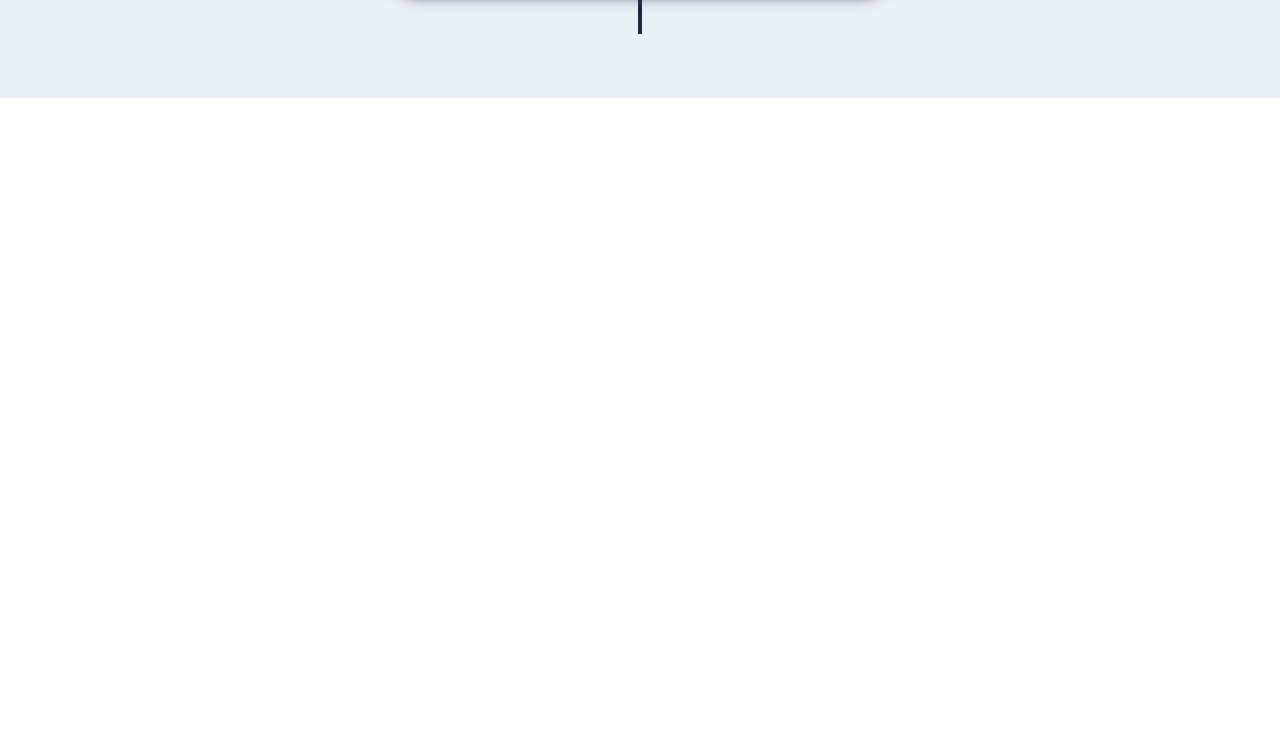
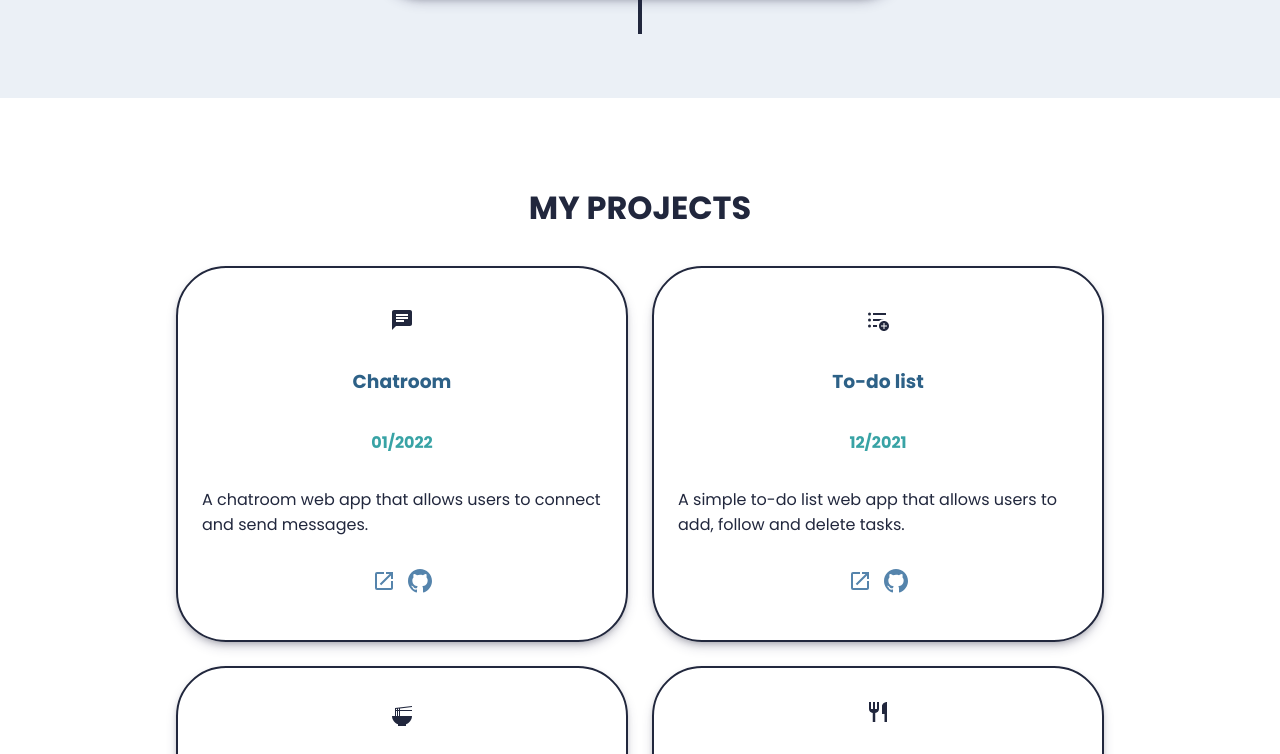
Before and after one commit to evelyne-phich/portfolio, a React (Create React App) app: page / in a window 1280 px wide. Shown: the part 4016-4770 px from the top of the page. Before the commit the page ends 4114 px from the top, so only its background shows below. Built offline with nearby package versions, Linux system fonts and the light colour scheme.

Commit message:
add MyProjects

```diff
--- a/src/components/App/index.tsx
+++ b/src/components/App/index.tsx
@@ -1,6 +1,7 @@
 import { Navbar } from "components/Navbar";
 import { AboutMe } from "components/AboutMe";
 import { MyCareer } from "components/MyCareer";
+import { MyProjects } from "components/MyProjects";
 
 export const App = () => {
   return (
@@ -8,6 +9,7 @@ export const App = () => {
       <Navbar />
       <AboutMe />
       <MyCareer />
+      <MyProjects />
     </>
   );
 };
--- /dev/null
+++ b/src/components/Icons/ChatIcon.tsx
@@ -0,0 +1,11 @@
+export const ChatIcon = () => {
+  return (
+    <svg xmlns="http://www.w3.org/2000/svg" height="24" width="24">
+      <path d="M0 0h24v24H0z" fill="none" />
+      <path
+        d="M20 2H4c-1.1 0-1.99.9-1.99 2L2 22l4-4h14c1.1 0 2-.9 2-2V4c0-1.1-.9-2-2-2zM6 9h12v2H6V9zm8 5H6v-2h8v2zm4-6H6V6h12v2z"
+        fill="#21273d"
+      />
+    </svg>
+  );
+};
--- /dev/null
+++ b/src/components/Icons/GitHubIcon.tsx
@@ -0,0 +1,14 @@
+type Props = {
+  color?: string;
+};
+
+export const GitHubIcon = ({ color = "currentColor" }: Props) => {
+  return (
+    <svg xmlns="http://www.w3.org/2000/svg" width="24" height="24">
+      <path
+        d="M12 0C5.374 0 0 5.373 0 12c0 5.302 3.438 9.8 8.207 11.387.599.111.793-.261.793-.577v-2.234c-3.338.726-4.033-1.416-4.033-1.416-.546-1.387-1.333-1.756-1.333-1.756-1.089-.745.083-.729.083-.729 1.205.084 1.839 1.237 1.839 1.237 1.07 1.834 2.807 1.304 3.492.997.107-.775.418-1.305.762-1.604-2.665-.305-5.467-1.334-5.467-5.931 0-1.311.469-2.381 1.236-3.221-.124-.303-.535-1.524.117-3.176 0 0 1.008-.322 3.301 1.23A11.509 11.509 0 0 1 12 5.803c1.02.005 2.047.138 3.006.404 2.291-1.552 3.297-1.23 3.297-1.23.653 1.653.242 2.874.118 3.176.77.84 1.235 1.911 1.235 3.221 0 4.609-2.807 5.624-5.479 5.921.43.372.823 1.102.823 2.222v3.293c0 .319.192.694.801.576C20.566 21.797 24 17.3 24 12c0-6.627-5.373-12-12-12z"
+        fill={color}
+      />
+    </svg>
+  );
+};
--- /dev/null
+++ b/src/components/Icons/LaunchIcon.tsx
@@ -0,0 +1,15 @@
+type Props = {
+  color?: string;
+};
+
+export const LaunchIcon = ({ color = "currentColor" }: Props) => {
+  return (
+    <svg xmlns="http://www.w3.org/2000/svg" height="24" width="24">
+      <path d="M0 0h24v24H0z" fill="none" />
+      <path
+        d="M19 19H5V5h7V3H5a2 2 0 0 0-2 2v14a2 2 0 0 0 2 2h14c1.1 0 2-.9 2-2v-7h-2v7zM14 3v2h3.59l-9.83 9.83 1.41 1.41L19 6.41V10h2V3h-7z"
+        fill={color}
+      />
+    </svg>
+  );
+};
--- /dev/null
+++ b/src/components/Icons/ListIcon.tsx
@@ -0,0 +1,18 @@
+export const ListIcon = () => {
+  return (
+    <svg xmlns="http://www.w3.org/2000/svg" height="24" width="24">
+      <path fill="none" d="M0 0h24v24H0z" />
+      <path
+        d="M18 13c-2.76 0-5 2.24-5 5s2.24 5 5 5 5-2.24 5-5-2.24-5-5-5zm3 5.5h-2.5V21h-1v-2.5H15v-1h2.5V15h1v2.5H21v1zM7 5h13v2H7z"
+        fill="#21273d"
+      />
+      <circle cx="3.5" cy="18" r="1.5" fill="#21273d" />
+      <path
+        d="M18 11H7v2h6.11c1.26-1.24 2.99-2 4.89-2zM7 17v2h4.08c-.05-.33-.08-.66-.08-1s.03-.67.08-1H7z"
+        fill="#21273d"
+      />
+      <circle cx="3.5" cy="6" r="1.5" fill="#21273d" />
+      <circle cx="3.5" cy="12" r="1.5" fill="#21273d" />
+    </svg>
+  );
+};
--- /dev/null
+++ b/src/components/Icons/RamenIcon.tsx
@@ -0,0 +1,11 @@
+export const RamenIcon = () => {
+  return (
+    <svg xmlns="http://www.w3.org/2000/svg" height="24" width="24">
+      <path fill="none" d="M0 0h24v24H0z" />
+      <path
+        d="M9 6H8V4.65l1-.12V6zm0 6H8V7h1v5zM6 7h1v5H6V7zm0-2.12 1-.12V6H6V4.88zM22 3V2L5 4v8H2c0 3.69 2.47 6.86 6 8.25V22h8v-1.75c3.53-1.39 6-4.56 6-8.25H10V7h12V6H10V4.41L22 3z"
+        fill="#21273d"
+      />
+    </svg>
+  );
+};
--- /dev/null
+++ b/src/components/Icons/RestaurantIcon.tsx
@@ -0,0 +1,11 @@
+export const RestaurantIcon = () => {
+  return (
+    <svg xmlns="http://www.w3.org/2000/svg" height="24" width="24">
+      <path d="M0 0h24v24H0z" fill="none" />
+      <path
+        d="M11 9H9V2H7v7H5V2H3v7c0 2.12 1.66 3.84 3.75 3.97V22h2.5v-9.03C11.34 12.84 13 11.12 13 9V2h-2v7zm5-3v8h2.5v8H21V2c-2.76 0-5 2.24-5 4z"
+        fill="#21273d"
+      />
+    </svg>
+  );
+};
--- /dev/null
+++ b/src/components/MyProjects/index.module.scss
@@ -0,0 +1,6 @@
+.container {
+  display: flex;
+  flex-wrap: wrap;
+  justify-content: center;
+  align-items: center;
+}
--- a/src/components/MyProjects/index.tsx
+++ b/src/components/MyProjects/index.tsx
@@ -1,11 +1,49 @@
 import style from "./index.module.scss";
 
 import { Section } from "components/Section";
+import { ProjectCard } from "components/ProjectCard";
+import { RestaurantIcon } from "components/Icons/RestaurantIcon";
+import { RamenIcon } from "components/Icons/RamenIcon";
+import { ListIcon } from "components/Icons/ListIcon";
+import { ChatIcon } from "components/Icons/ChatIcon";
 
 export const MyProjects = () => {
   return (
     <Section id="myProjects" title="MY PROJECTS">
-      <div className={style.projects}></div>
+      <div className={style.container}>
+        <ProjectCard
+          icon={<ChatIcon />}
+          title="Chatroom"
+          date="01/2022"
+          description="A chatroom web app that allows users to connect and send messages."
+          projectLink="https://chatroom-d-evy.herokuapp.com/"
+          gitHubLink="https://github.com/evelyne-phich/chatroom"
+        />
+        <ProjectCard
+          icon={<ListIcon />}
+          title="To-do list"
+          date="12/2021"
+          description="A simple to-do list web app that allows users to add, follow and delete tasks."
+          projectLink="https://to-do-list-d-evy.surge.sh/"
+          gitHubLink="https://github.com/evelyne-phich/to-do-list"
+        />
+        <ProjectCard
+          icon={<RamenIcon />}
+          title="Les bonnes recettes d'Evy"
+          date="10/2021"
+          description="A web app that stores some of my favorite recipes, so that I can find them easily whenever I want to cook or share them."
+          projectLink="https://les-bonnes-recettes-d-evy.herokuapp.com/"
+          gitHubLink="https://github.com/evelyne-phich/les-bonnes-recettes-d-evy"
+        />
+        <ProjectCard
+          icon={<RestaurantIcon />}
+          title="Les bonnes adresses d'Evy"
+          date="11/2020"
+          description="The first web app I ever coded that made me want to become a software enginner ! It gathers some good places where I've been eating that deserve to be shared."
+          projectLink="https://les-bonnes-adresses-d-evy.herokuapp.com/"
+          gitHubLink="https://github.com/evelyne-phich/Les-bonnes-adresses-d-Evy"
+        />
+      </div>
     </Section>
   );
 };
--- /dev/null
+++ b/src/components/ProjectCard/index.module.scss
@@ -0,0 +1,45 @@
+@use "_vars.scss";
+
+.projectCard {
+  border: 2px solid vars.$navy;
+  border-radius: 50px;
+  padding: 24px;
+  box-shadow: rgb(50 50 93 / 25%) 0px 6px 12px -2px,
+    rgb(0 0 0 / 30%) 0px 3px 7px -3px;
+  max-width: 400px;
+  min-height: 324px;
+  display: flex;
+  flex-direction: column;
+  align-items: center;
+  justify-content: space-evenly;
+  margin: 12px;
+}
+
+.title {
+  color: vars.$blue;
+  font-weight: bold;
+  text-align: center;
+}
+
+.date {
+  color: vars.$green;
+  font-weight: bold;
+  margin: 0;
+}
+
+.description {
+  color: vars.$navy;
+}
+
+.links {
+  display: flex;
+  gap: 12px;
+}
+
+.links a {
+  color: vars.$link;
+
+  &:hover {
+    color: vars.$linkHover;
+  }
+}
--- /dev/null
+++ b/src/components/ProjectCard/index.tsx
@@ -0,0 +1,40 @@
+import style from "./index.module.scss";
+
+import { ReactNode } from "react";
+import { LaunchIcon } from "components/Icons/LaunchIcon";
+import { GitHubIcon } from "components/Icons/GitHubIcon";
+
+type Props = {
+  icon: ReactNode;
+  title: string;
+  date: string;
+  description: string;
+  projectLink: string;
+  gitHubLink: string;
+};
+
+export const ProjectCard = ({
+  icon,
+  title,
+  date,
+  description,
+  projectLink,
+  gitHubLink,
+}: Props) => {
+  return (
+    <div className={style.projectCard}>
+      {icon}
+      <h3 className={style.title}>{title}</h3>
+      <p className={style.date}>{date}</p>
+      <p className={style.description}>{description}</p>
+      <div className={style.links}>
+        <a href={projectLink} target="_blank" rel="noopener noreferrer">
+          <LaunchIcon />
+        </a>
+        <a href={gitHubLink} target="_blank" rel="noopener noreferrer">
+          <GitHubIcon />
+        </a>
+      </div>
+    </div>
+  );
+};
```
